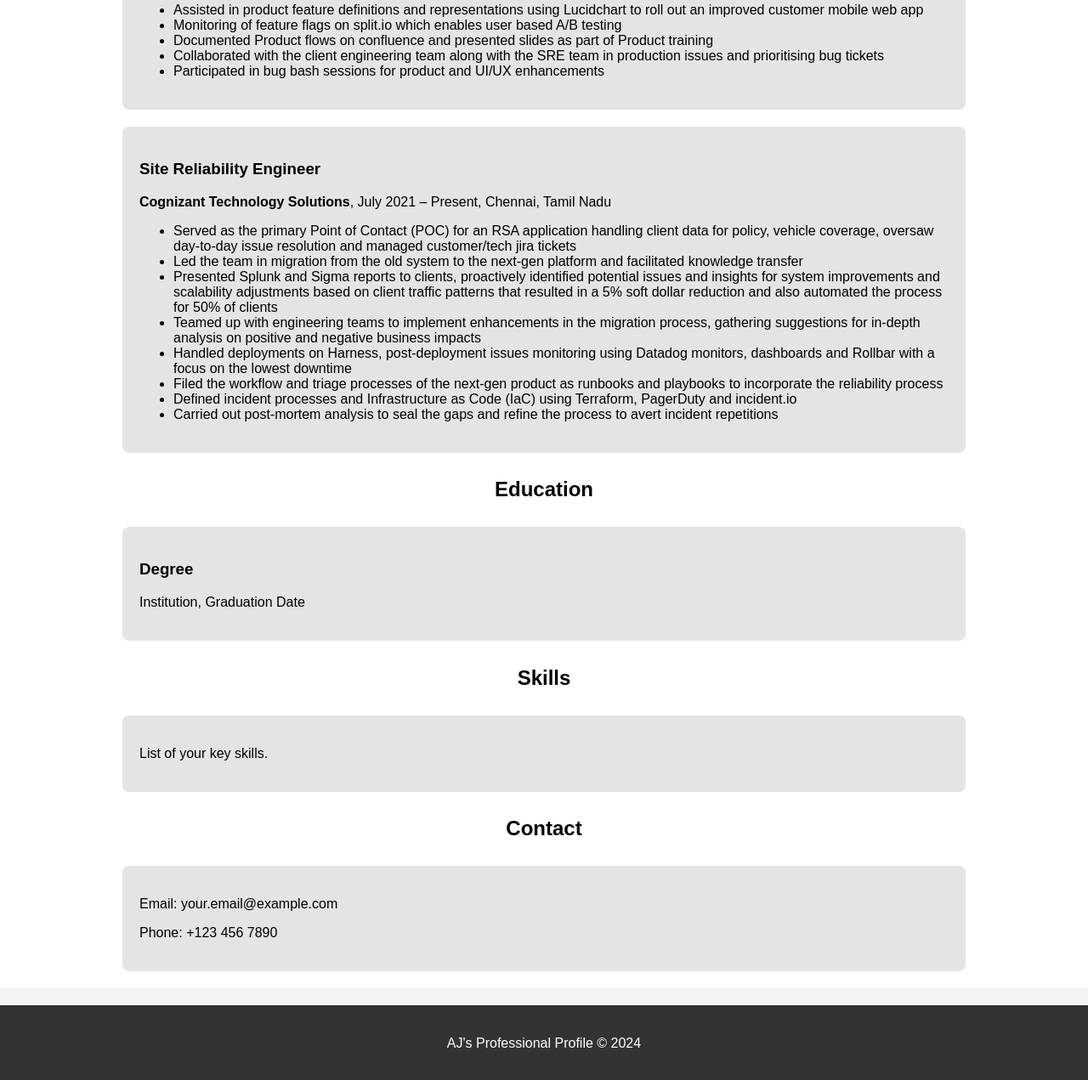
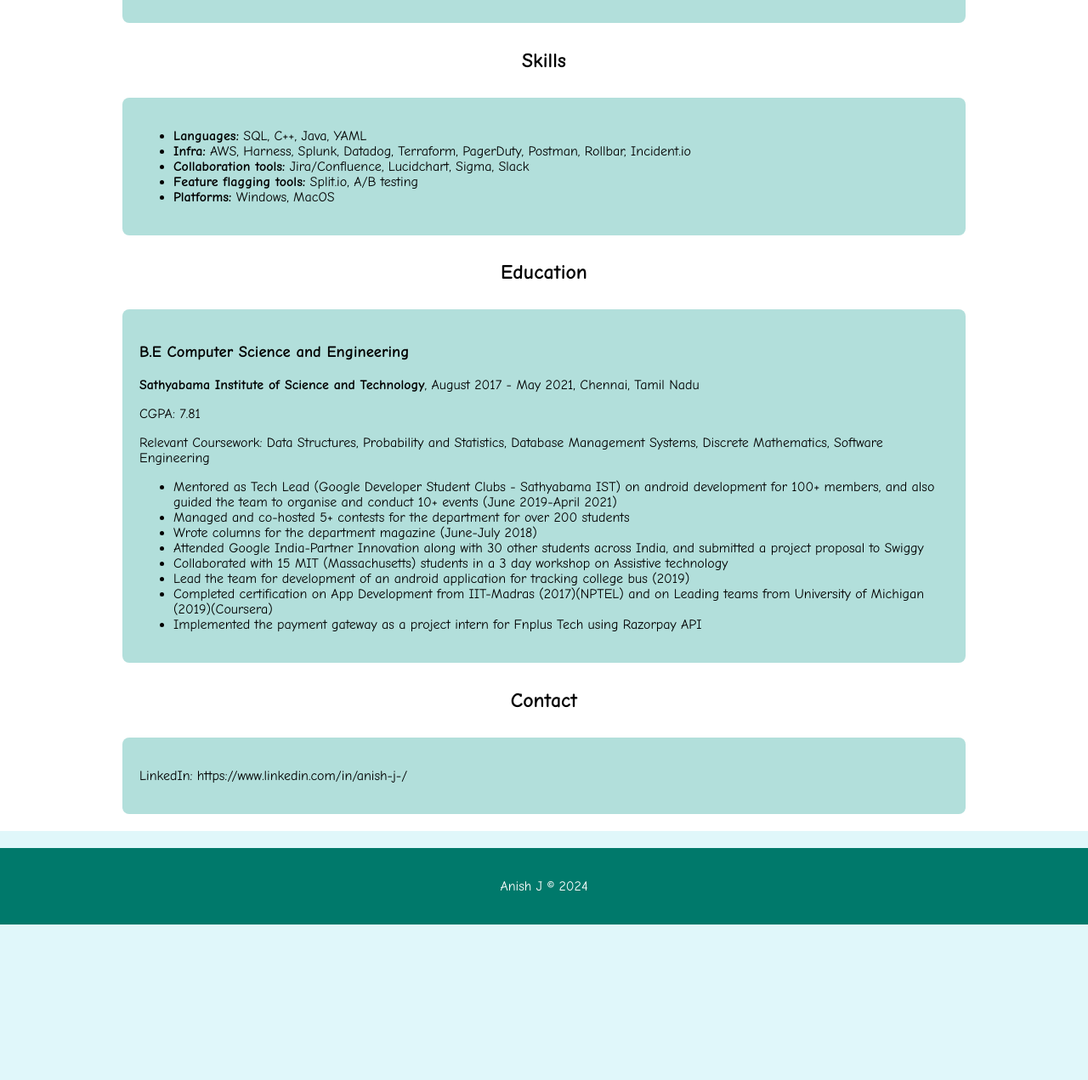
Before and after one commit to anish-site/anish-site.github.io, a plain HTML site: page index.html in a window 1280 px wide. Shown: the part 827-2098 px from the top of the page at 85% size. After the commit the page ends 1915 px from the top, so only its background shows below. Drawn offline with Linux system fonts and the light colour scheme.

Commit message:
Update index.html

```diff
--- a/index.html
+++ b/index.html
@@ -6,10 +6,10 @@
     <title>Anish J</title>
     <style>
         body {
-            font-family: Arial, sans-serif;
+            font-family: 'Comic Sans MS', sans-serif;
             margin: 0;
             padding: 0;
-            background-color: #f4f4f4;
+            background-color: #e0f7fa;
         }
         .container {
             width: 80%;
@@ -17,11 +17,11 @@
             overflow: hidden;
         }
         header {
-            background: #333;
+            background: #00796b;
             color: #fff;
             padding-top: 30px;
             min-height: 70px;
-            border-bottom: #77aaff 3px solid;
+            border-bottom: #004d40 3px solid;
         }
         header a {
             color: #fff;
@@ -48,20 +48,6 @@
             float: right;
             margin-top: 10px;
         }
-        .showcase {
-            min-height: 400px;
-            background: url('showcase.jpg') no-repeat 0 -400px;
-            text-align: center;
-            color: #fff;
-        }
-        .showcase h1 {
-            margin-top: 100px;
-            font-size: 55px;
-            margin-bottom: 10px;
-        }
-        .showcase p {
-            font-size: 20px;
-        }
         .main {
             padding: 20px;
             background: #fff;
@@ -77,14 +63,14 @@
         }
         .main .content div {
             padding: 20px;
-            background: #e4e4e4;
+            background: #b2dfdb;
             border-radius: 8px;
         }
         footer {
             padding: 20px;
             margin-top: 20px;
             color: #fff;
-            background-color: #333;
+            background-color: #00796b;
             text-align: center;
         }
     </style>
@@ -97,7 +83,6 @@
             </div>
             <nav>
                 <ul>
-                    <li><a href="#about">About</a></li>
                     <li><a href="#experience">Experience</a></li>
                     <li><a href="#education">Education</a></li>
                     <li><a href="#skills">Skills</a></li>
@@ -107,18 +92,8 @@
         </div>
     </header>
 
-    <section class="showcase">
-        <div class="container">
-            <h1>Welcome to My Profile</h1>
-            <p>Professional and Personal Information</p>
-        </div>
-    </section>
-
     <section class="main">
         <div class="container">
-            <h2 id="about">About Me</h2>
-            <p>Brief introduction about yourself.</p>
-
             <h2 id="experience">Work Experience</h2>
             <div class="content">
                 <div>
@@ -148,33 +123,50 @@
                 </div>
             </div>
 
-            <h2 id="education">Education</h2>
+            <h2 id="skills">Skills</h2>
             <div class="content">
                 <div>
-                    <h3>Degree</h3>
-                    <p>Institution, Graduation Date</p>
+                    <ul>
+                        <li><strong>Languages:</strong> SQL, C++, Java, YAML</li>
+                        <li><strong>Infra:</strong> AWS, Harness, Splunk, Datadog, Terraform, PagerDuty, Postman, Rollbar, Incident.io</li>
+                        <li><strong>Collaboration tools:</strong> Jira/Confluence, Lucidchart, Sigma, Slack</li>
+                        <li><strong>Feature flagging tools:</strong> Split.io, A/B testing</li>
+                        <li><strong>Platforms:</strong> Windows, MacOS</li>
+                    </ul>
                 </div>
             </div>
 
-            <h2 id="skills">Skills</h2>
+             <h2 id="education">Education</h2>
             <div class="content">
                 <div>
-                    <p>List of your key skills.</p>
+                    <h3>B.E Computer Science and Engineering</h3>
+                    <p><strong>Sathyabama Institute of Science and Technology</strong>, August 2017 - May 2021, Chennai, Tamil Nadu</p>
+                    <p>CGPA: 7.81</p>
+                    <p>Relevant Coursework: Data Structures, Probability and Statistics, Database Management Systems, Discrete Mathematics, Software Engineering</p>
+                    <ul>
+                        <li>Mentored as Tech Lead (Google Developer Student Clubs - Sathyabama IST) on android development for 100+ members, and also guided the team to organise and conduct 10+ events (June 2019-April 2021)</li>
+                        <li>Managed and co-hosted 5+ contests for the department for over 200 students</li>
+                        <li>Wrote columns for the department magazine (June-July 2018)</li>
+                        <li>Attended Google India-Partner Innovation along with 30 other students across India, and submitted a project proposal to Swiggy</li>
+                        <li>Collaborated with 15 MIT (Massachusetts) students in a 3 day workshop on Assistive technology</li>
+                        <li>Lead the team for development of an android application for tracking college bus (2019)</li>
+                        <li>Completed certification on App Development from IIT-Madras (2017)(NPTEL) and on Leading teams from University of Michigan (2019)(Coursera)</li>
+                        <li>Implemented the payment gateway as a project intern for Fnplus Tech using Razorpay API</li>
+                    </ul>
                 </div>
             </div>
 
             <h2 id="contact">Contact</h2>
             <div class="content">
                 <div>
-                    <p>Email: your.email@example.com</p>
-                    <p>Phone: +123 456 7890</p>
+                    <p>LinkedIn: https://www.linkedin.com/in/anish-j-/</p>
                 </div>
             </div>
         </div>
     </section>
 
     <footer>
-        <p>AJ's Professional Profile © 2024</p>
+        <p>Anish J © 2024</p>
     </footer>
 </body>
 </html>
```
